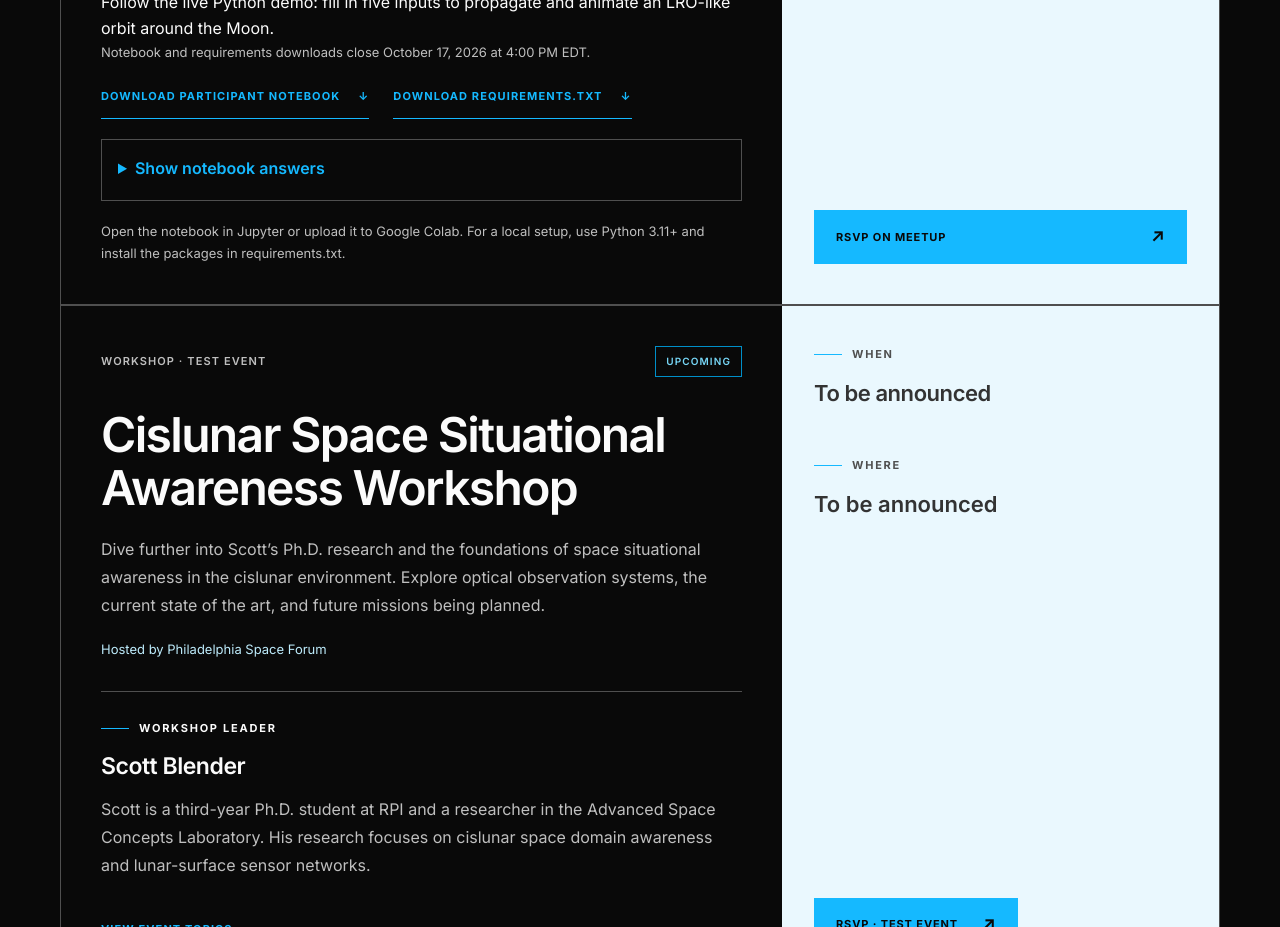
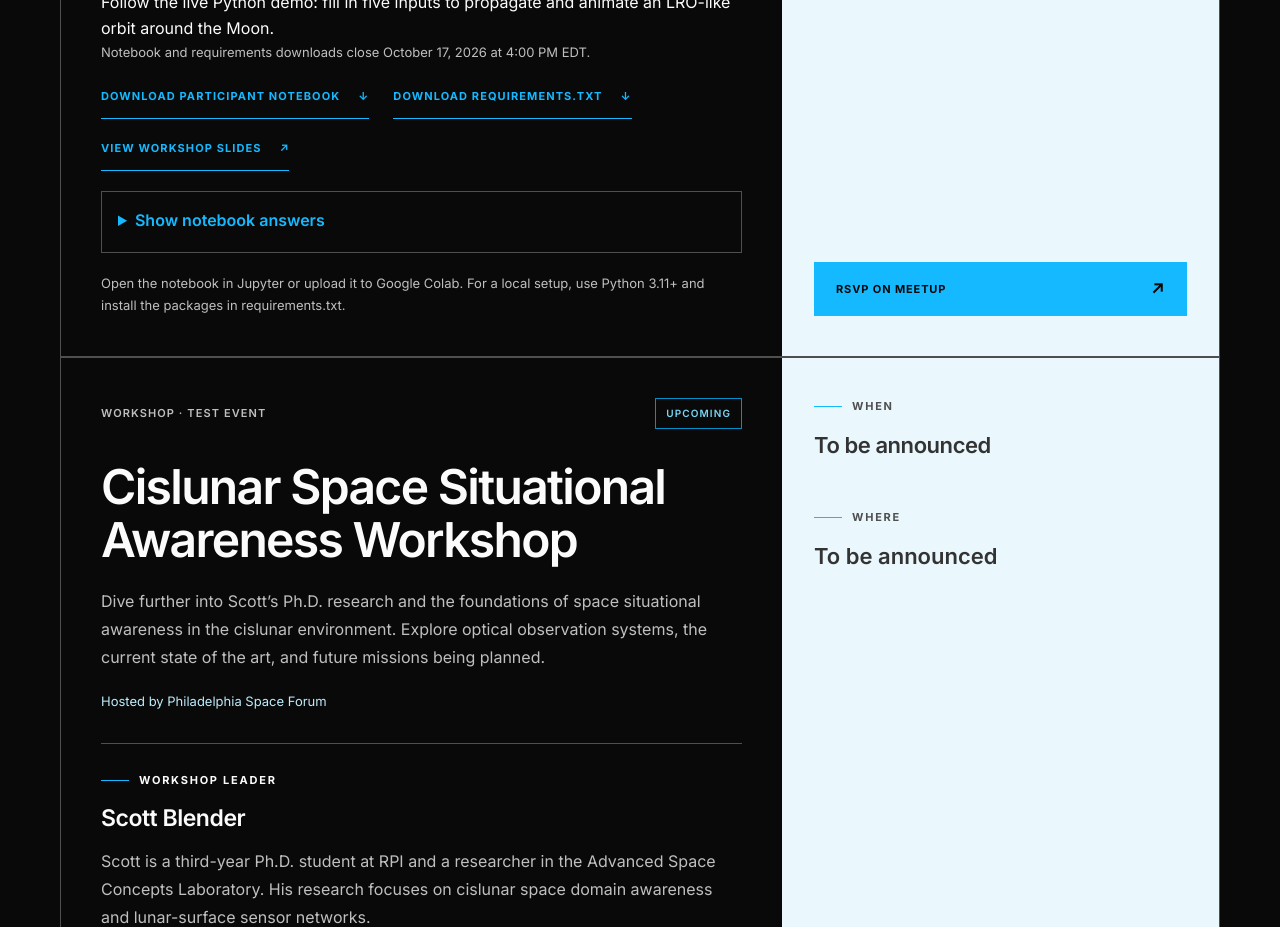
Before and after one commit to scottblender/philadelphia-space-forum, a Next.js app: page /events in a window 1280 px wide. Shown: the part 1200-2127 px from the top of the page. Built offline with nearby package versions, Linux system fonts and the light colour scheme.

Commit message:
Link public workshop slides from event materials

```diff
--- a/app/data/eventMaterials.ts
+++ b/app/data/eventMaterials.ts
@@ -10,6 +10,7 @@ export interface EventMaterialsData {
 // don't remove workshop downloads. Add a public slides URL when available.
 export const eventMaterials: Record<string, EventMaterialsData> = {
   "cislunar-space-workshop-2026-10-16": {
+    slidesUrl: "https://drive.google.com/file/d/1UMrhYlyN1UnGZE2dHED2ZqkvsVQlLQVY/view?usp=drivesdk",
     answers: [
       { parameter: "MU_MOON", value: "4902.800118", explanation: "Lunar GM in km³/s²; sets the strength of gravity." },
       { parameter: "altitude_km", value: "50.0", explanation: "Semi-major-axis altitude in km: a = lunar radius + altitude." },
```
